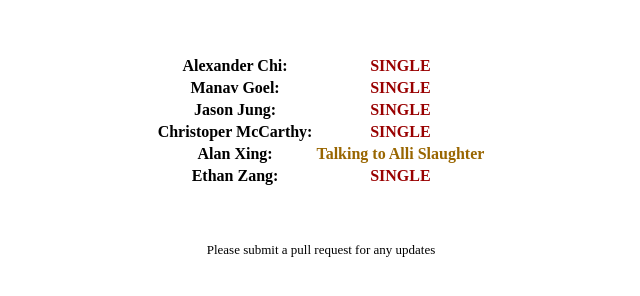
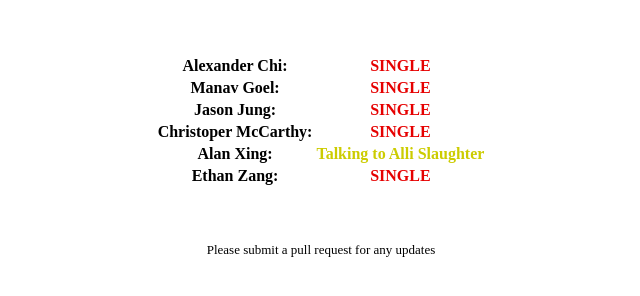
Before and after one commit to mgoel283/frat-status-checker, a plain HTML site: page index.html in a window 1280 px wide. Shown: the part 48-344 px from the top of the page, without its empty margins (319-959 px from the left). Drawn offline with Linux system fonts and the light colour scheme.

Commit message:
better colors

```diff
--- a/index.html
+++ b/index.html
@@ -5,11 +5,11 @@
 
  <style>
      single {
-         color: #990000;
+         color: #e60000;
      }
 
      other {
-         color: #996600;
+         color: #cccc00;
      }
 
      relationship {
```
